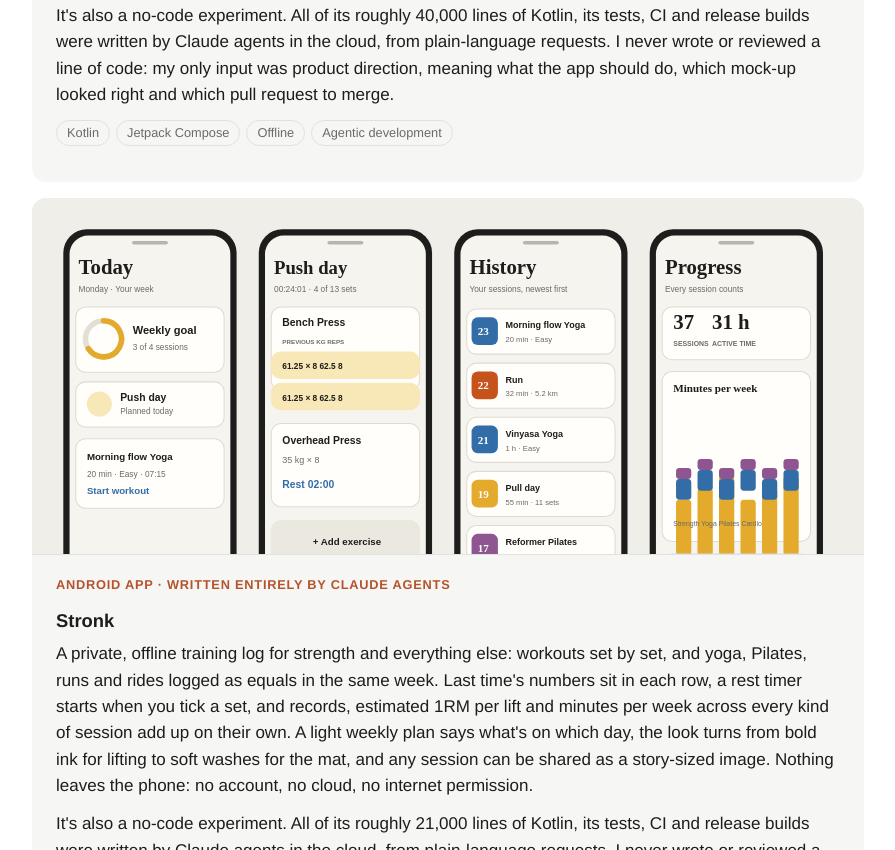
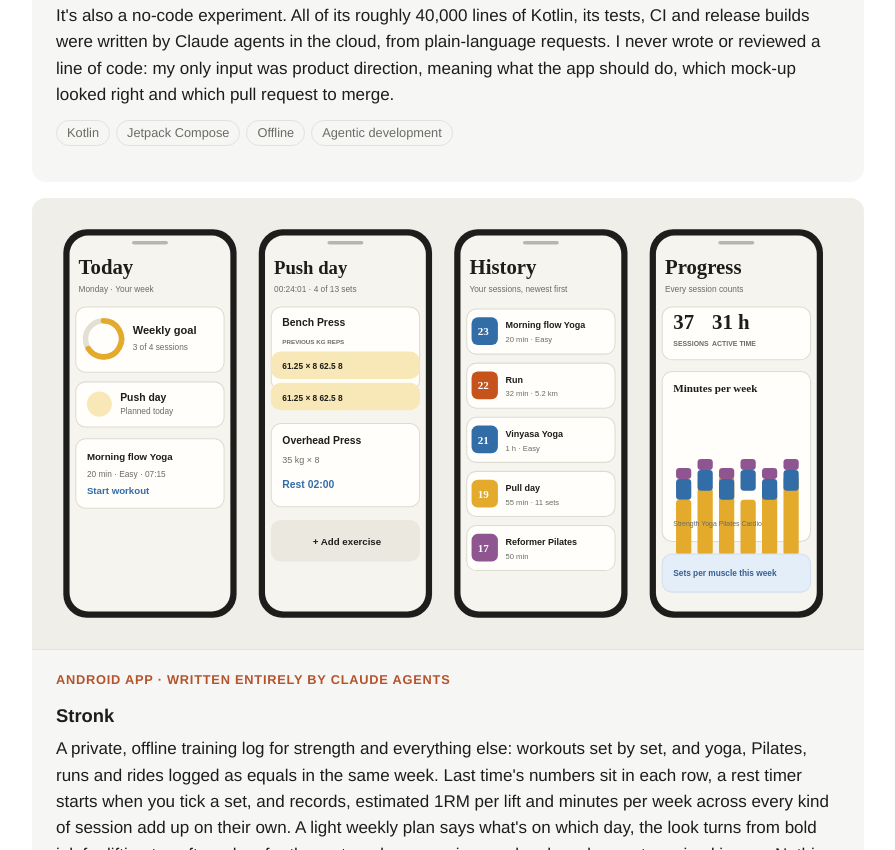
Before and after one commit to CrisBarreiro/CrisBarreiro.github.io, a plain HTML site: page index.html in a window 1280 px wide. Shown: the part 2339-3189 px from the top of the page, without its empty margins (192-1087 px from the left). Drawn offline with Linux system fonts and the light colour scheme.

Commit message:
Keep portfolio showcase artwork uncropped

```diff
--- a/css/main.css
+++ b/css/main.css
@@ -83,3 +83,11 @@ footer { padding-bottom: 48px; font-size: 0.9rem; }
 .card .shot[src*="recipes"] { aspect-ratio: 16 / 9; }
 picture { display: block; }
 .card .note { font-size: 0.85rem; color: var(--muted); margin: 10px 0 0; }
+
+/* Portfolio showcases use consistent, equally sized device frames. */
+.card .shot[src$="stronk.svg"],
+.card .shot[src*="pillbox-showcase"] {
+  aspect-ratio: auto;
+  object-fit: contain;
+  background: var(--surface);
+}
```
